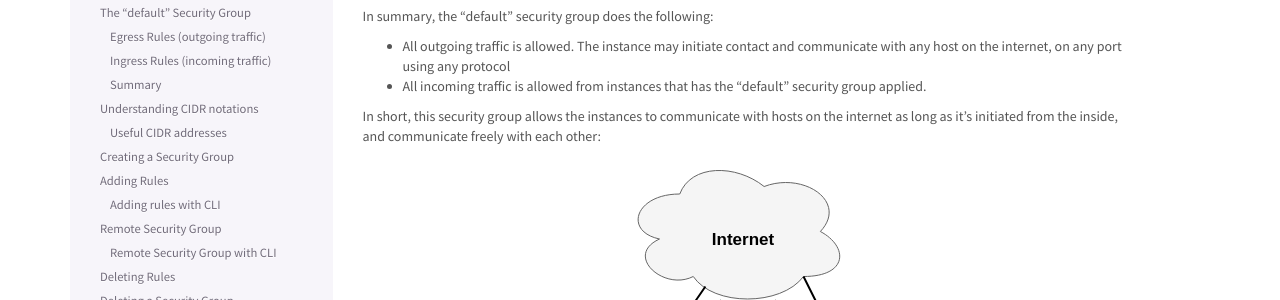
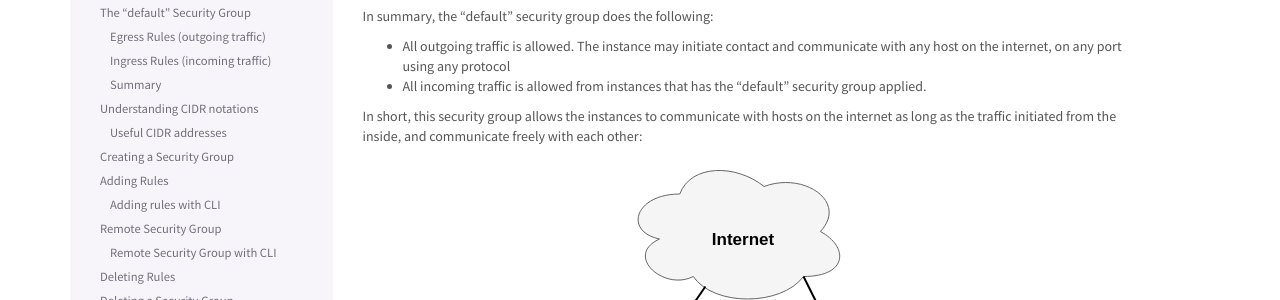
Before and after one commit to norcams/docs-enduser, a Sphinx documentation site: the page built from docs/security-groups.rst, in a window 1280 px wide and 900 px high, scrolled down 1851 px. Shown: the part 153-453 px from the top of the window. Built offline with Sphinx 7.4.7, drawn with Linux system fonts in a browser that asks for light colours.

Commit message:
security groups doc

```diff
--- a/docs/security-groups.rst
+++ b/docs/security-groups.rst
@@ -122,8 +122,8 @@ In summary, the "default" security group does the following:
   "default" security group applied.
 
 In short, this security group allows the instances to communicate with
-hosts on the internet as long as it's initiated from the inside, and
-communicate freely with each other:
+hosts on the internet as long as the traffic initiated from the
+inside, and communicate freely with each other:
 
 .. image:: images/security-groups-default-02.png
    :align: center
```
